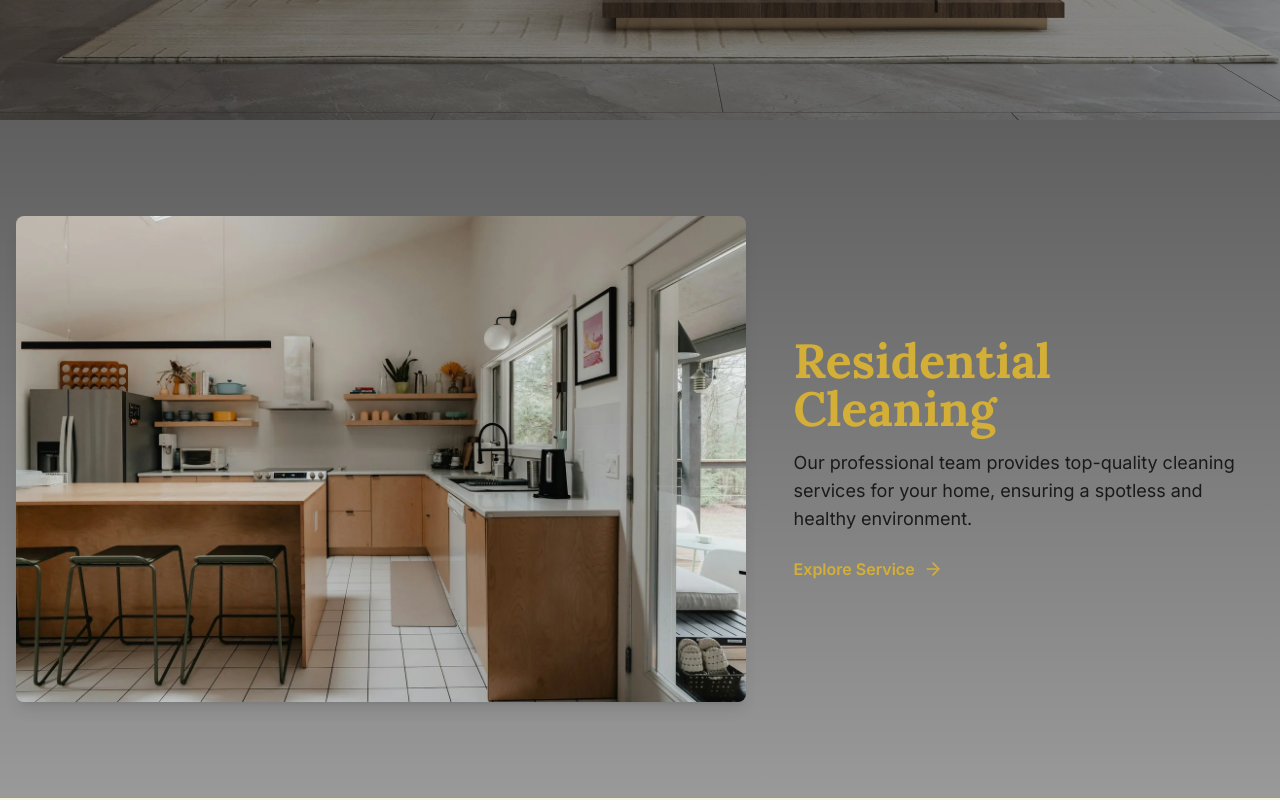
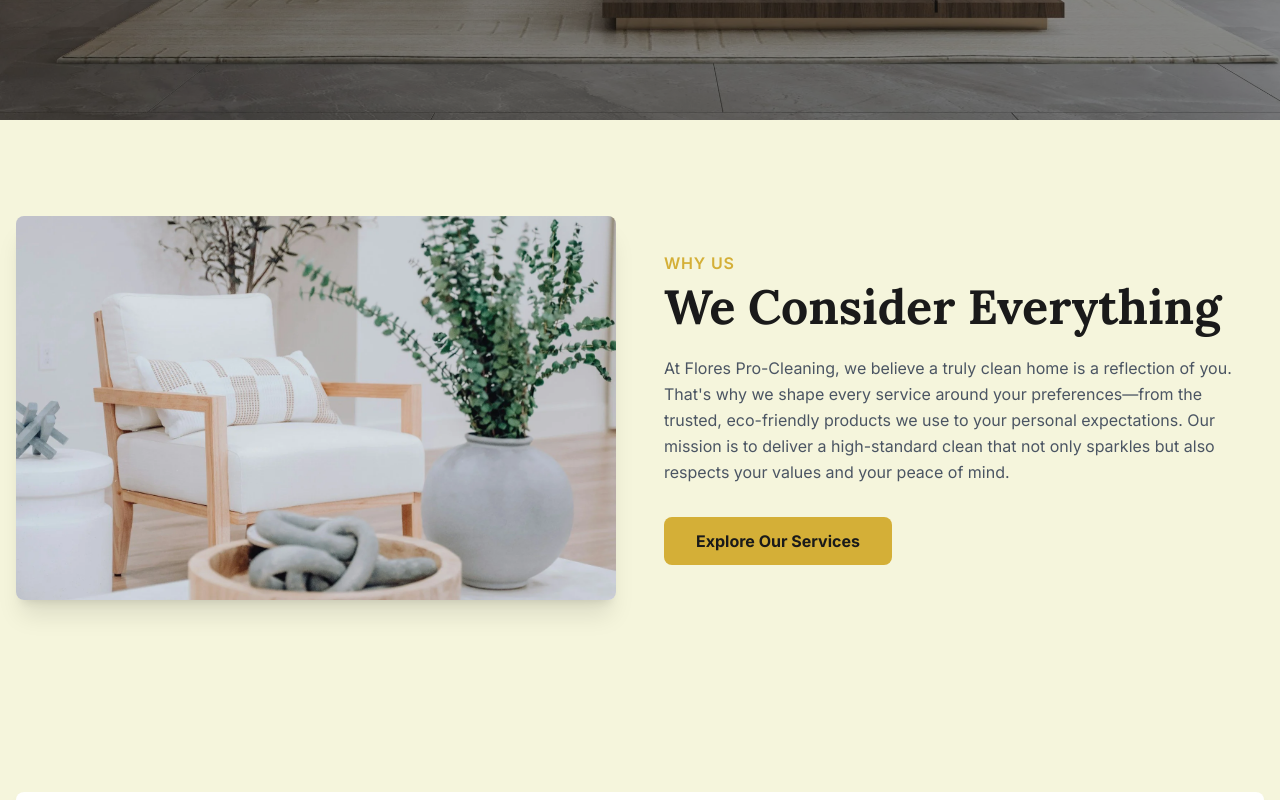
Before and after one commit to Arcanica11/Flores-Pro-Cleaning, a Next.js app: page /en in a window 1280 px wide. Shown: the part 680-1480 px from the top of the page. Built offline with nearby package versions, Linux system fonts and the light colour scheme.

Commit message:
fix nav bar

```diff
--- a/src/app/[lang]/page.tsx
+++ b/src/app/[lang]/page.tsx
@@ -1,9 +1,9 @@
 import { getDictionary } from '@/lib/dictionary';
 import Hero from '@/components/sections/Hero';
-import ServicesShowcase from '@/components/sections/ServicesShowcase';
 import Testimonial from '@/components/sections/Testimonial';
 import Process from '@/components/sections/Process';
 import FinalCTA from '@/components/sections/FinalCTA';
+import WhyUs from '@/components/sections/WhyUs'; // <-- 1. Importar el nuevo componente
 
 export default async function Home({ params: { lang } }: { params: { lang: 'es' | 'en' } }) {
   const dict = await getDictionary(lang);
@@ -11,7 +11,7 @@ export default async function Home({ params: { lang } }: { params: { lang: 'es'
   return (
     <main>
       <Hero title={dict.hero.title} />
-      <ServicesShowcase lang={lang} />
+      <WhyUs lang={lang} dictionary={dict.why_us} />
       <Testimonial lang={lang} />
       <Process lang={lang} />
       <FinalCTA lang={lang} />
--- a/src/app/layout.tsx
+++ b/src/app/layout.tsx
@@ -36,8 +36,7 @@ export default async function RootLayout({
     // La etiqueta <html> necesita saber el idioma actual.
     <html lang={params.lang}>
       <body className={`${inter.variable} ${lora.variable} font-sans bg-soft-black text-white`}>
-        {/* Renderizamos el Navbar aquí, pasándole los datos necesarios */}
-        <Navbar lang={params.lang} dictionary={dict.navbar} />
+              <Navbar lang={params.lang} dictionary={dict.navbar} />
         {children}
       </body>
     </html>
--- /dev/null
+++ b/src/components/sections/WhyUs.tsx
@@ -0,0 +1,57 @@
+// RUTA: src/components/sections/WhyUs.tsx (NUEVO ARCHIVO)
+'use client';
+
+import Image from 'next/image';
+import { motion } from 'framer-motion';
+import Button from '../ui/Button'; // Usamos nuestro nuevo botón elegante
+import { dictionary } from '@/dictionaries/en'; // Para inferir el tipo
+
+type WhyUsDictionary = typeof dictionary.why_us;
+
+export default function WhyUs({ lang, dictionary }: { lang: 'es' | 'en'; dictionary: WhyUsDictionary }) {
+  return (
+    <motion.section
+      className="py-24 bg-secondary"
+      initial={{ opacity: 0, y: 50 }}
+      whileInView={{ opacity: 1, y: 0 }}
+      viewport={{ once: true, amount: 0.3 }}
+      transition={{ duration: 0.8, ease: 'easeOut' }}
+    >
+      <div className="container mx-auto px-4">
+        <div className="grid md:grid-cols-2 gap-12 items-center">
+          {/* Columna de la Imagen */}
+          <motion.div
+            className="relative h-96 w-full rounded-lg overflow-hidden shadow-xl"
+            initial={{ opacity: 0, scale: 0.9 }}
+            whileInView={{ opacity: 1, scale: 1 }}
+            viewport={{ once: true, amount: 0.5 }}
+            transition={{ duration: 0.6, delay: 0.2 }}
+          >
+            <Image
+              src="/unsplash-image-VKQzgxJEsJU.webp" // Una imagen elegante que ya tienes
+              alt="Interior de una casa limpia y moderna"
+              fill
+              className="object-cover"
+              sizes="(max-width: 768px) 100vw, 50vw"
+            />
+          </motion.div>
+          {/* Columna del Texto */}
+          <div className="text-left">
+            <p className="font-semibold text-primary uppercase tracking-wider mb-2">
+              {dictionary.subtitle}
+            </p>
+            <h2 className="font-serif text-5xl font-bold text-soft-black mb-6">
+              {dictionary.title}
+            </h2>
+            <p className="text-gray-600 leading-relaxed mb-8">
+              {dictionary.description}
+            </p>
+            <Button href={`/${lang}/services`}>
+              {dictionary.button}
+            </Button>
+          </div>
+        </div>
+      </div>
+    </motion.section>
+  );
+}
--- a/src/dictionaries/en.js
+++ b/src/dictionaries/en.js
@@ -30,6 +30,12 @@ export const dictionary = {
     "title": "Ready for a Spotless Home?",
     "button": "Book Your Cleaning"
   },
+   "why_us": {
+    "subtitle": "WHY US",
+    "title": "We Consider Everything",
+    "description": "At Flores Pro-Cleaning, we believe a truly clean home is a reflection of you. That's why we shape every service around your preferences—from the trusted, eco-friendly products we use to your personal expectations. Our mission is to deliver a high-standard clean that not only sparkles but also respects your values and your peace of mind.",
+    "button": "Explore Our Services"
+  },
   "booking": {
     "step1_title": "Select a Service",
     "services": {
--- a/src/dictionaries/es.js
+++ b/src/dictionaries/es.js
@@ -30,6 +30,12 @@ export const dictionary = {
     "title": "¿Listo para un Hogar Impecable?",
     "button": "Reserve su Limpieza"
   },
+  "why_us": {
+    "subtitle": "POR QUÉ NOSOTROS",
+    "title": "Consideramos Cada Detalle",
+    "description": "En Flores Pro-Cleaning, creemos que un hogar verdaderamente limpio es un reflejo de ti. Por eso, adaptamos cada servicio a tus preferencias, desde los productos ecológicos de confianza que usamos hasta tus expectativas personales. Nuestra misión es ofrecer una limpieza de alto estándar que no solo brilla, sino que también respeta tus valores y tu tranquilidad.",
+    "button": "Explora Nuestros Servicios"
+  },
   "booking": {
     "step1_title": "Seleccione un Servicio",
     "services": {
```
